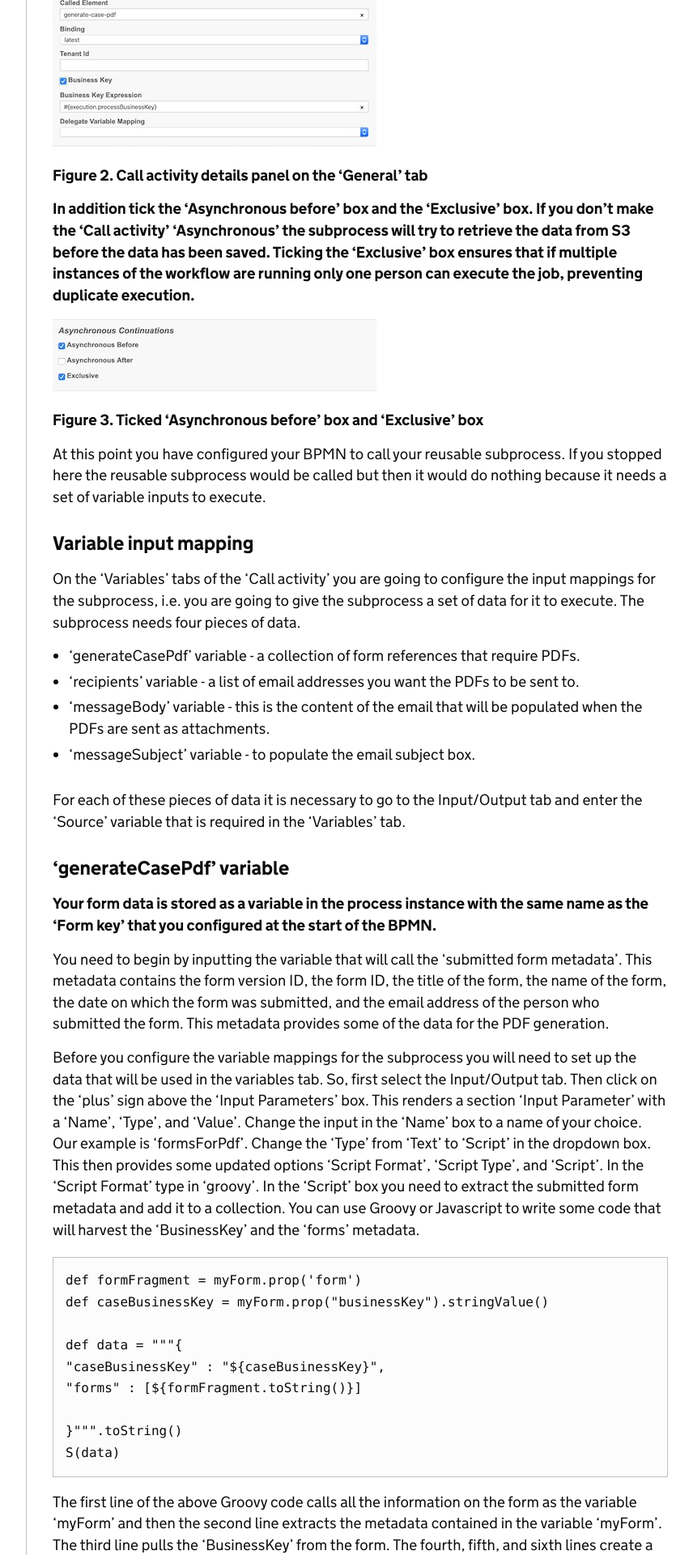
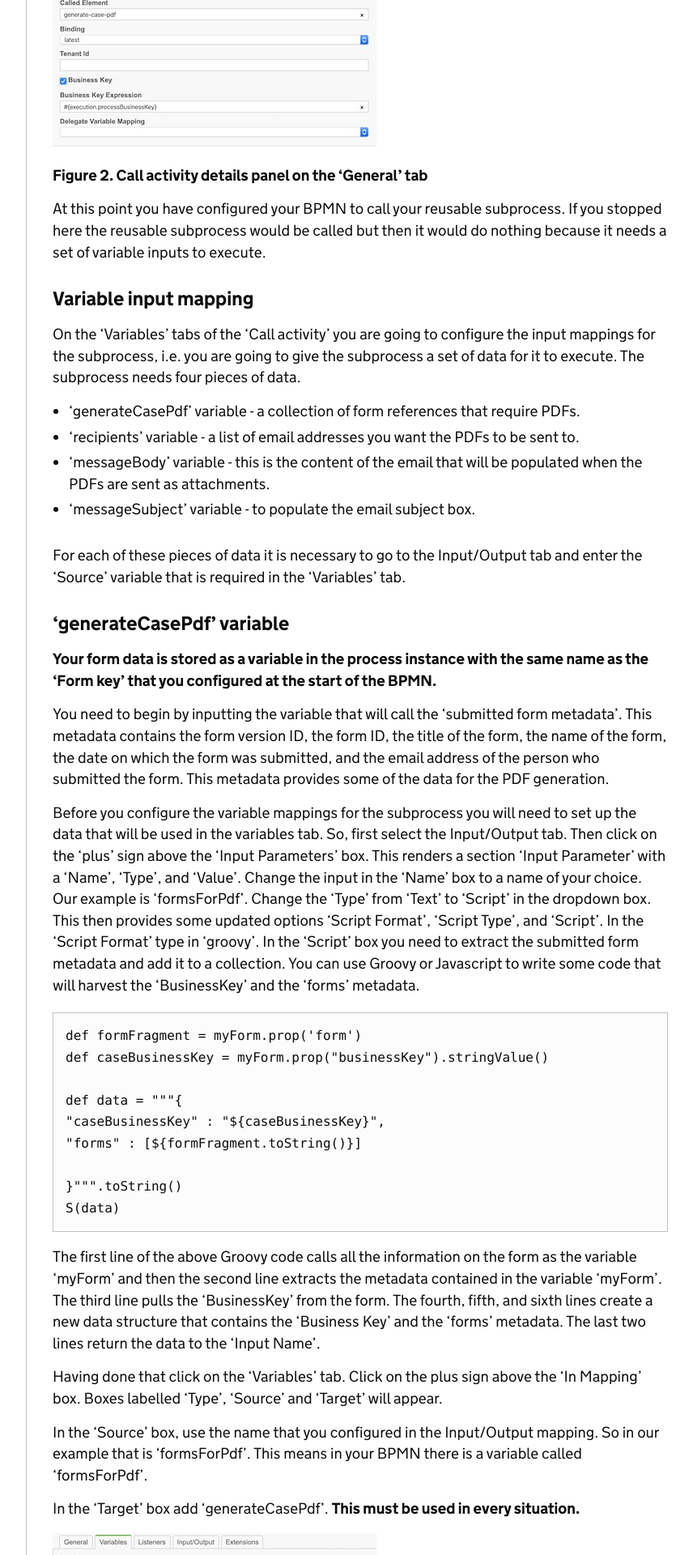
Before and after one commit to UKHomeOffice/cop-design-guidelines, a Jekyll site: the page built from guides/workflow/pdf-service.md, in a window 1280 px wide. Shown: the part 1650-3570 px from the top of the page at 81% size, without its empty margins (298-1154 px from the left). Built offline with Jekyll 4.4.1, drawn with Linux system fonts in a browser that asks for light colours; our own code applies the rules of GitHub Pages for plain Markdown files; some of the changed text lies outside the part shown.

Commit message:
resolves #25

```diff
--- a/guides/workflow/pdf-service.md
+++ b/guides/workflow/pdf-service.md
@@ -39,13 +39,6 @@ The 'Business Key' is autogenerated when a user submits a form. This is to enabl
 ![call activity details panel]({{'/images/call-activity-details-panel.jpeg' | relative_url }})
 
 **Figure 2. Call activity details panel on the 'General' tab**
-
-**In addition tick the 'Asynchronous before' box and the 'Exclusive' box. If you don't make the 'Call activity'  'Asynchronous' the subprocess will try to retrieve the data from S3 before the data has been saved. Ticking the 'Exclusive' box ensures that if multiple instances of the workflow are running only one person can execute the job, preventing duplicate execution.**
-
-![asynchronous before box]({{'/images/async-subprocess.jpeg' | relative_url }})
-
-**Figure 3. Ticked 'Asynchronous before' box and 'Exclusive' box**
-
 
 At this point you have configured your BPMN to call your reusable subprocess. If you stopped here the reusable subprocess would be called but then it would do nothing because it needs a set of variable inputs to execute.
 
```
